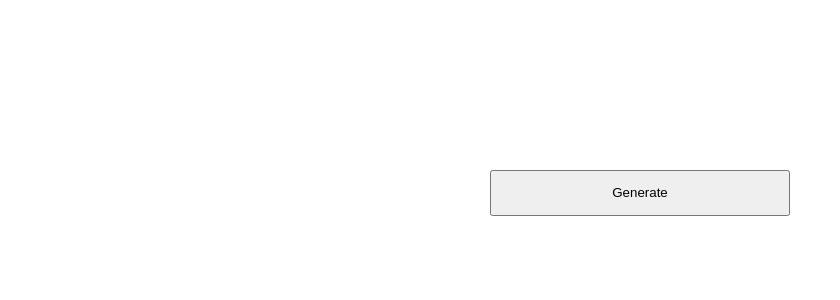
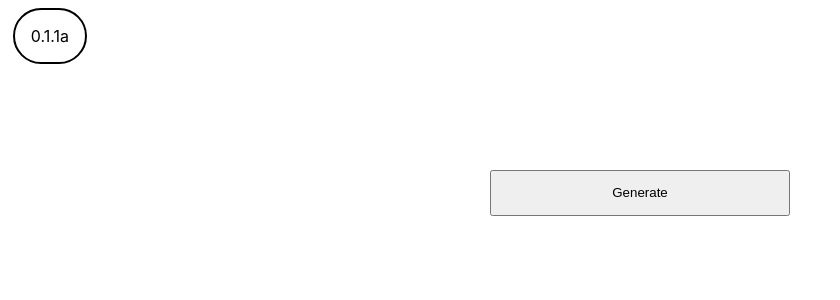
Before and after one commit to dfxe/svg-to-png, a Next.js app in the folder svg-to-image/: page / in a window 1280 px wide. Shown: the top 300 px of the page, without its empty margins (0-840 px from the left). Built offline with nearby package versions, Linux system fonts and the light colour scheme.

Commit message:
Add version number display

```diff
--- a/svg-to-image/package.json
+++ b/svg-to-image/package.json
@@ -1,6 +1,6 @@
 {
   "name": "svg-to-image",
-  "version": "0.1.0",
+  "version": "0.1.1",
   "private": true,
   "scripts": {
     "dev": "next dev",
--- a/svg-to-image/pages/index.tsx
+++ b/svg-to-image/pages/index.tsx
@@ -2,7 +2,7 @@ import type { NextPage } from "next";
 import Head from "next/head";
 import Director from "../components/Director";
 import styles from "../styles/Home.module.css";
-
+import packageJson from "../package.json";
 const Home: NextPage = () => {
   return (
     <div className={styles.container}>
@@ -11,7 +11,18 @@ const Home: NextPage = () => {
         <meta name="description" content="Generated by create next app" />
         <link rel="icon" href="/favicon.ico" />
       </Head>
-
+      <div
+        style={{
+          position: "absolute",
+          left: "1vw",
+          top: "1vh",
+          padding: "1em",
+          border: "2px solid black",
+          borderRadius: "64px",
+        }}
+      >
+        {packageJson.version}a
+      </div>
       <main
         style={{
           display: "flex",
```
